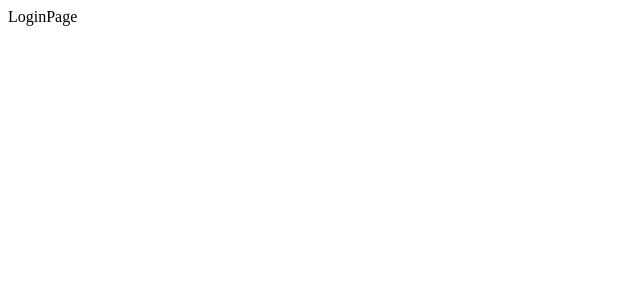
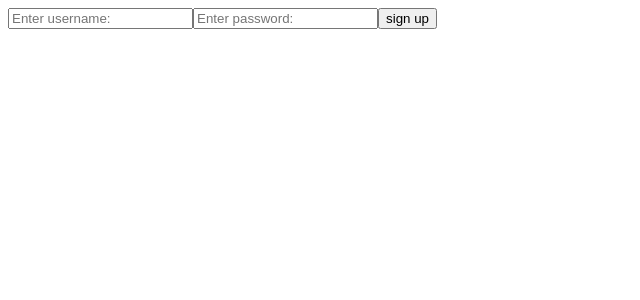
Before and after one commit to elihalperin2003/verificationAppTest, a React (Vite) app in the folder frontend/: page /login in a window 1280 px wide. Shown: the top 300 px of the page, without its empty margins (0-640 px from the left). Built offline with nearby package versions, Linux system fonts and the light colour scheme.

Commit message:
create page - login, profile

```diff
--- a/frontend/src/pages/LoginPage.tsx
+++ b/frontend/src/pages/LoginPage.tsx
@@ -1,5 +1,53 @@
+import { useState } from "react";
+import useFetch from "../hooks/useFetch";
+import { useNavigate } from "react-router-dom";
+
 const LoginPage = () => {
-  return <div>LoginPage</div>;
+  const [username, setName] = useState("");
+  const [password, setPassword] = useState("");
+  const { fetchReq } = useFetch();
+  const navigate = useNavigate();
+
+  const handleSubmit = async (e) => {
+    e.preventDefault();
+    const data = await fetchReq("http://localhost:3000/login", {
+      method: "POST",
+      headers: { "Content-Type": "application/json" },
+      body: JSON.stringify({ username, password }),
+    });
+    if (data.error) {
+      alert(data.error);
+      return navigate("/");
+    }
+    document.cookie = data.token;
+    alert(data.message);
+    navigate("/profile", { state: data.data });
+  };
+  const handleChangeName = (e) => {
+    setName(e.target.value);
+  };
+  const handleChangePassword = (e) => {
+    setPassword(e.target.value);
+  };
+  return (
+    <>
+      <form onSubmit={handleSubmit}>
+        <input
+          type="text"
+          value={username}
+          onChange={handleChangeName}
+          placeholder="Enter username:"
+        ></input>
+        <input
+          type="text"
+          value={password}
+          onChange={handleChangePassword}
+          placeholder="Enter password:"
+        ></input>
+        <button type="submit">sign up</button>
+      </form>
+    </>
+  );
 };
 
 export default LoginPage;
--- a/frontend/src/pages/ProfilePage.tsx
+++ b/frontend/src/pages/ProfilePage.tsx
@@ -1,5 +1,15 @@
+import { useLocation } from "react-router-dom";
+
 const ProfilePage = () => {
-  return <div>ProfilePage</div>;
+  const { state } = useLocation();
+  const { username, email } = state;
+  console.log(state);
+
+  return (
+    <div>
+      hello - {username}, {email}
+    </div>
+  );
 };
 
 export default ProfilePage;
--- a/frontend/src/pages/SignUpPage.tsx
+++ b/frontend/src/pages/SignUpPage.tsx
@@ -1,4 +1,4 @@
-import { useEffect, useState } from "react";
+import { useState } from "react";
 import useFetch from "../hooks/useFetch";
 import { useNavigate } from "react-router-dom";
 
```
